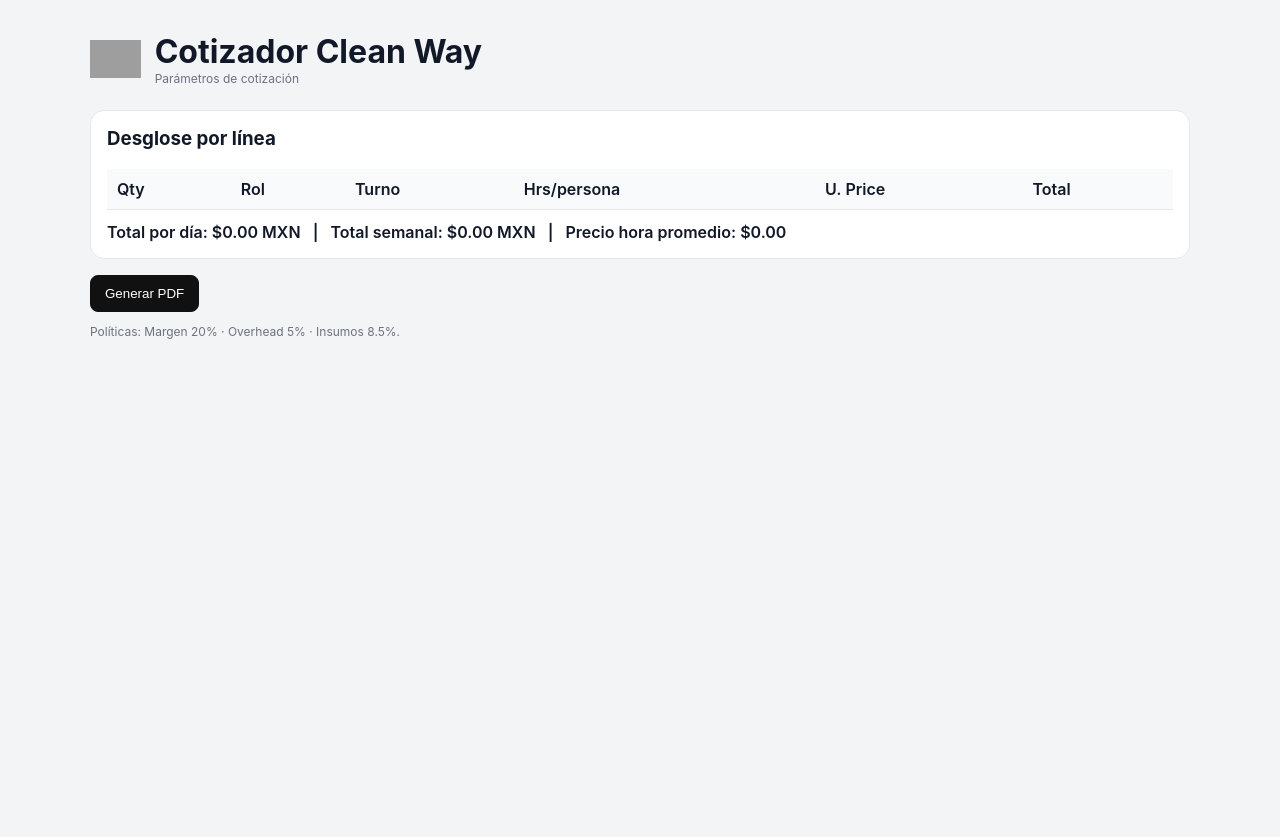
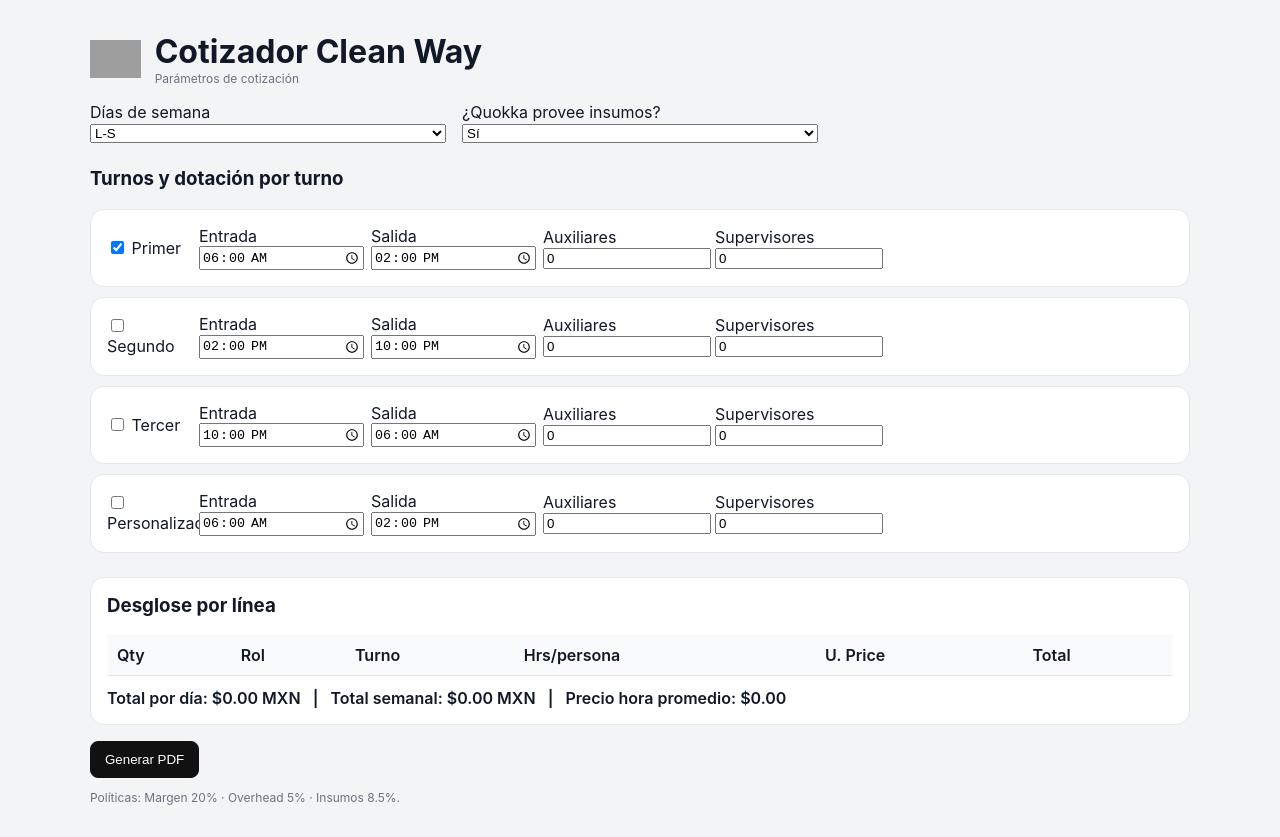
Before and after one commit to raulvenegasster-rgb/Cotizador-Clean-Way, a React (Vite) app: page / in a window 1280 px wide. Before the commit the page ends 800 px from the top, so only its background shows below. Built offline with nearby package versions, Linux system fonts and the light colour scheme; grey boxes are pictures that could not be loaded.

Commit message:
Update App.tsx

```diff
--- a/src/web/App.tsx
+++ b/src/web/App.tsx
@@ -8,10 +8,10 @@
 const catalogs = catalogsRaw as unknown as Catalogs;
 
 const defaultShifts: ShiftInput[] = [
-  { enabled: true,  label: "Primer",       horaEntrada: "06:00", horaSalida: "14:00", auxiliares: 0, supervisores: 0 },
-  { enabled: false, label: "Segundo",      horaEntrada: "14:00", horaSalida: "22:00", auxiliares: 0, supervisores: 0 },
-  { enabled: false, label: "Tercer",       horaEntrada: "22:00", horaSalida: "06:00", auxiliares: 0, supervisores: 0 },
-  { enabled: false, label: "Personalizado",horaEntrada: "06:00", horaSalida: "14:00", auxiliares: 0, supervisores: 0 }
+  { enabled: true,  label: "Primer",        horaEntrada: "06:00", horaSalida: "14:00", auxiliares: 0, supervisores: 0 },
+  { enabled: false, label: "Segundo",       horaEntrada: "14:00", horaSalida: "22:00", auxiliares: 0, supervisores: 0 },
+  { enabled: false, label: "Tercer",        horaEntrada: "22:00", horaSalida: "06:00", auxiliares: 0, supervisores: 0 },
+  { enabled: false, label: "Personalizado", horaEntrada: "06:00", horaSalida: "14:00", auxiliares: 0, supervisores: 0 }
 ];
 
 function diasToLabel(d: string) {
@@ -29,10 +29,11 @@
   const [shifts, setShifts] = useState<ShiftInput[]>(defaultShifts);
 
   useEffect(()=>{
+    // Equivalencia simple: L-V == L,M,X,J,V
     if (dias === "L-V") setDiasPers(["L","M","X","J","V"]);
   }, [dias]);
 
-  const input: CleanWayInput = useMemo(()=> ({
+  const input: CleanWayInput = useMemo(()=>({
     dias,
     diasPersonalizados: dias === "custom" ? diasPers : (dias === "L,M,X,J,V" ? ["L","M","X","J","V"] : undefined),
     insumosProveeQuokka: insumosQuokka,
@@ -51,13 +52,28 @@
     setDiasPers(prev => prev.includes(d) ? prev.filter(x => x !== d) : [...prev, d]);
   }
 
-  function generarPDF() {
+  async function generarPDF() {
     const doc = new jsPDF();
+
+    // Logo (si existe en /public)
+    try {
+      const logoData = await fetch("/logo-cleanway.png")
+        .then(r => r.ok ? r.blob() : Promise.reject())
+        .then(b => new Promise<string>(res => { const fr = new FileReader(); fr.onload = () => res(fr.result as string); fr.readAsDataURL(b); }));
+      doc.addImage(logoData, "PNG", 14, 10, 28, 14);
+    } catch {
+      // sin logo, seguimos
+    }
+
     doc.setFontSize(16);
-    doc.text("Cotizador Clean Way", 14, 18);
+    doc.text("Cotizador Clean Way", 46, 18);
     doc.setFontSize(10);
-    doc.text(`Días efectivos por semana: ${res.diasEfectivosSemana}`, 14, 26);
-    doc.text(`Políticas: Margen ${(catalogs.politicas.MargenMin_CleanWay*100).toFixed(0)}% | Overhead ${(catalogs.politicas["CostoAdministrativo%"]*100).toFixed(0)}% | Insumos ${(((catalogs.politicas as any).FactorInsumosPct ?? 0.085)*100).toFixed(1)}%`, 14, 31);
+    doc.text(`Días efectivos por semana: ${res.diasEfectivosSemana}`, 46, 24);
+    doc.text(
+      `Políticas: Margen ${(catalogs.politicas.MargenMin_CleanWay*100).toFixed(0)}% | Overhead ${(catalogs.politicas["CostoAdministrativo%"]*100).toFixed(0)}% | Insumos ${(((catalogs.politicas as any).FactorInsumosPct ?? 0.085)*100).toFixed(1)}%`,
+      14,
+      30
+    );
 
     const body = res.lineas.map(l => [
       l.qty,
@@ -72,34 +88,90 @@
     autoTable(doc, {
       head: [["Qty", "Producto", "Servicio", "Hrs/persona", "U. Price", "Total", "Moneda"]],
       body,
-      startY: 36
+      startY: 36,
+      theme: "grid",
+      styles: { fontSize: 9 },
+      headStyles: { fillColor: [245, 246, 248], textColor: 0 },
+      alternateRowStyles: { fillColor: [250, 250, 250] }
     });
 
-    const finalY = (doc as any).lastAutoTable.finalY || 36;
-    doc.text(`Total por día: $ ${res.totalDia.toFixed(2)} MXN`, 14, finalY + 10);
-    doc.text(`Total semanal: $ ${res.totalSemana.toFixed(2)} MXN`, 14, finalY + 16);
-
+    const y = (doc as any).lastAutoTable.finalY || 36;
+    doc.text(`Total por día: $ ${res.totalDia.toFixed(2)} MXN`, 14, y + 8);
+    doc.text(`Total semanal: $ ${res.totalSemana.toFixed(2)} MXN`, 14, y + 14);
     doc.save("Cotizacion_CleanWay.pdf");
   }
 
-   return (
+  return (
     <div className="container">
       {/* HEADER con logo */}
       <div className="header">
         <img src="/logo-cleanway.png" alt="Clean Way" />
         <div>
-          <h1 style={{margin:0}}>Cotizador Clean Way</h1>
+          <h1 style={{ margin: 0 }}>Cotizador Clean Way</h1>
           <div className="subtle">Parámetros de cotización</div>
         </div>
       </div>
 
-      {/* Filtros arriba (días e insumos) como ya los tienes */}
-      {/* ... */}
+      {/* Filtros: días e insumos */}
+      <div style={{ display: "grid", gridTemplateColumns: "repeat(3, 1fr)", gap: 16, marginTop: 16 }}>
+        <label>Días de semana
+          <select
+            value={diasToLabel(dias)}
+            onChange={e=> setDias(e.target.value === "Personalizado" ? "custom" : e.target.value)}
+            style={{ width: "100%" }}
+          >
+            <option value="L-V">L-V</option>
+            <option value="L-S">L-S</option>
+            <option value="L-D">L-D</option>
+            <option value="L,M,X,J,V">L,M,X,J,V</option>
+            <option value="Personalizado">Personalizado</option>
+          </select>
+        </label>
 
-      {/* Turnos y dotación (igual que ya lo tienes, puedes envolver cada turno en .card si quieres) */}
-      {/* ... */}
+        <label>¿Quokka provee insumos?
+          <select value={insumosQuokka ? "si" : "no"} onChange={e=>setInsumosQuokka(e.target.value==="si")} style={{ width: "100%" }}>
+            <option value="si">Sí</option>
+            <option value="no">No</option>
+          </select>
+        </label>
 
-      {/* DESGLOSE EN TABLA CON FORMATO */}
+        <div style={{ display: dias === "custom" ? "block" : "none" }}>
+          <div className="subtle">Selecciona días</div>
+          {["L","M","X","J","V","S","D"].map(d => (
+            <label key={d} style={{ marginRight: 8 }}>
+              <input type="checkbox" checked={diasPers.includes(d)} onChange={()=>toggleDia(d)} /> {d}
+            </label>
+          ))}
+        </div>
+      </div>
+
+      {/* Turnos y dotación */}
+      <div style={{ marginTop: 24 }}>
+        <h3>Turnos y dotación por turno</h3>
+        {shifts.map((s, i) => (
+          <div key={i} className="card" style={{ marginBottom: 10 }}>
+            <div style={{ display: "grid", gridTemplateColumns: "80px 160px 160px 160px 160px 160px", gap: 12, alignItems: "center" }}>
+              <label>
+                <input type="checkbox" checked={s.enabled} onChange={e=>updateShift(i,{enabled: e.target.checked})}/> {s.label}
+              </label>
+              <label>Entrada
+                <input type="time" value={s.horaEntrada} onChange={e=>updateShift(i,{horaEntrada: e.target.value})} style={{ width: "100%" }}/>
+              </label>
+              <label>Salida
+                <input type="time" value={s.horaSalida} onChange={e=>updateShift(i,{horaSalida: e.target.value})} style={{ width: "100%" }}/>
+              </label>
+              <label>Auxiliares
+                <input type="number" min={0} value={s.auxiliares} onChange={e=>updateShift(i,{auxiliares: Number(e.target.value)})} style={{ width: "100%" }}/>
+              </label>
+              <label>Supervisores
+                <input type="number" min={0} value={s.supervisores} onChange={e=>updateShift(i,{supervisores: Number(e.target.value)})} style={{ width: "100%" }}/>
+              </label>
+            </div>
+          </div>
+        ))}
+      </div>
+
+      {/* Desglose en tabla */}
       <div className="card" style={{ marginTop: 24 }}>
         <h3 style={{ marginTop: 0 }}>Desglose por línea</h3>
         <table className="data">
@@ -141,7 +213,7 @@
       </div>
 
       <div style={{ marginTop: 16 }}>
-        <button className="btn" onClick={generarPDF}>Generar PDF</button>
+        <button className="btn" onClick={() => generarPDF()}>Generar PDF</button>
       </div>
 
       <div className="subtle" style={{ marginTop: 12 }}>
```
